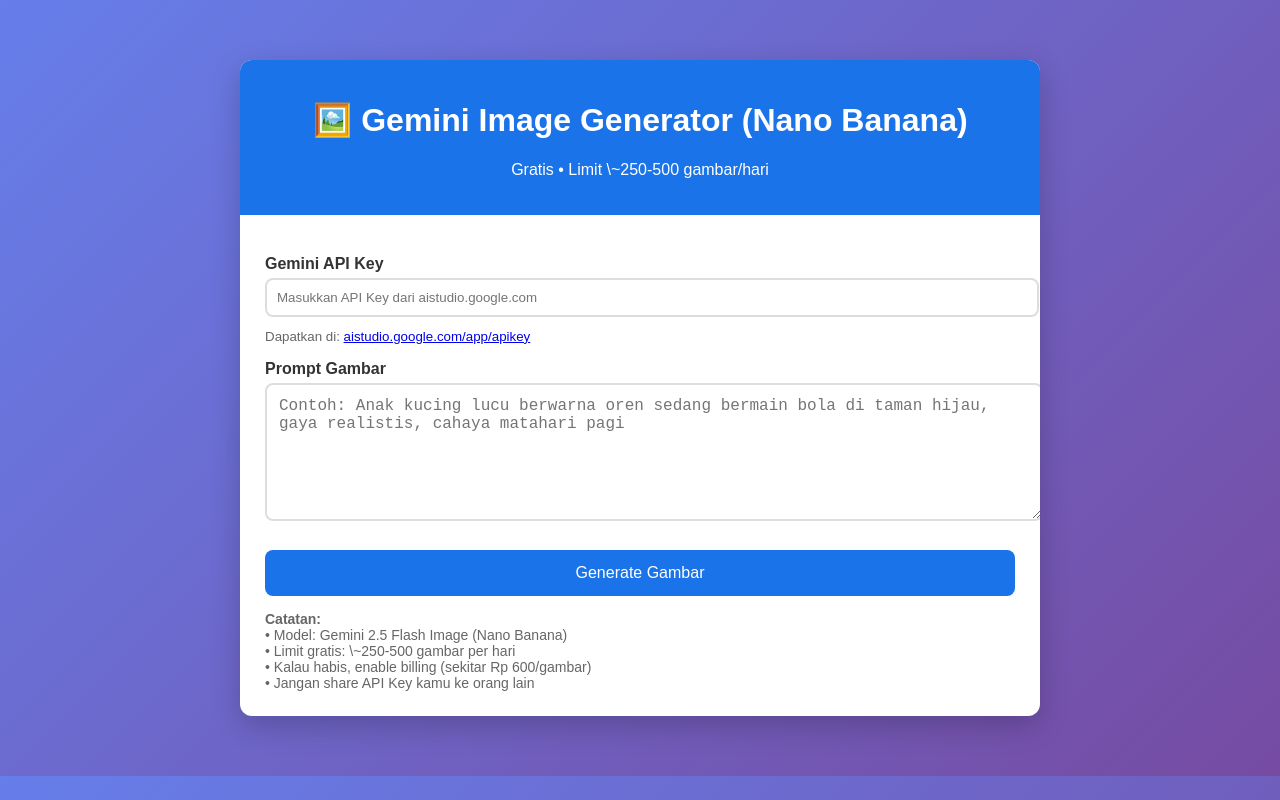
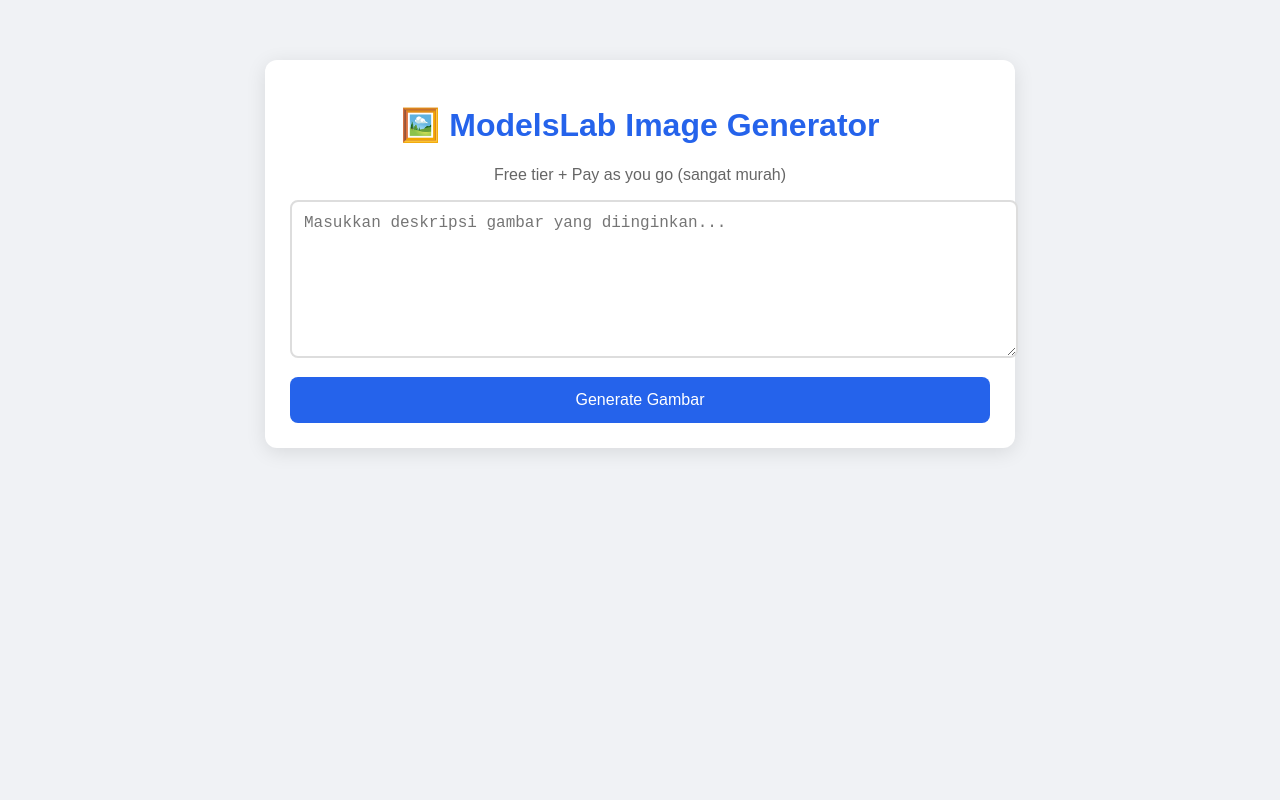
Before and after one commit to AiCerdas/AI-GAMBAR, a website: page index.html in a window 1280 px wide. Drawn offline with Linux system fonts and the light colour scheme.

Commit message:
Add files via upload

```diff
--- a/index.html
+++ b/index.html
@@ -3,71 +3,47 @@
 <head>
   <meta charset="UTF-8">
   <meta name="viewport" content="width=device-width, initial-scale=1.0">
-  <title>Gemini Image Generator - Gratis</title>
+  <title>ModelsLab Image Generator</title>
   <style>
     body {
       font-family: Arial, sans-serif;
-      background: linear-gradient(135deg, #667eea, #764ba2);
+      background: #f0f2f5;
       margin: 0;
       padding: 20px;
-      color: #333;
     }
     .container {
-      max-width: 800px;
+      max-width: 700px;
       margin: 40px auto;
       background: white;
+      padding: 25px;
       border-radius: 12px;
-      box-shadow: 0 10px 30px rgba(0,0,0,0.2);
-      overflow: hidden;
+      box-shadow: 0 4px 20px rgba(0,0,0,0.1);
     }
-    .header {
-      background: #1a73e8;
-      color: white;
-      padding: 20px;
-      text-align: center;
-    }
-    .content {
-      padding: 25px;
-    }
+    h1 { text-align: center; color: #2563eb; }
     textarea {
       width: 100%;
-      height: 110px;
+      height: 130px;
       padding: 12px;
       border: 2px solid #ddd;
       border-radius: 8px;
       font-size: 16px;
-      resize: vertical;
-    }
-    .input-group {
-      margin: 15px 0;
-    }
-    label {
-      display: block;
-      margin-bottom: 5px;
-      font-weight: bold;
     }
     button {
-      background: #1a73e8;
+      width: 100%;
+      padding: 14px;
+      background: #2563eb;
       color: white;
       border: none;
-      padding: 14px 28px;
+      border-radius: 8px;
       font-size: 16px;
-      border-radius: 8px;
       cursor: pointer;
-      width: 100%;
-      margin-top: 10px;
+      margin-top: 15px;
     }
-    button:hover {
-      background: #1557b0;
-    }
-    button:disabled {
-      background: #888;
-      cursor: not-allowed;
-    }
+    button:disabled { background: #999; cursor: not-allowed; }
     #loading {
       text-align: center;
-      margin: 20px 0;
-      color: #1a73e8;
+      margin: 15px 0;
+      color: #2563eb;
       font-weight: bold;
       display: none;
     }
@@ -75,131 +51,65 @@
       max-width: 100%;
       border-radius: 10px;
       margin-top: 20px;
-      box-shadow: 0 5px 15px rgba(0,0,0,0.1);
-    }
-    .api-key {
-      width: 100%;
-      padding: 10px;
-      border: 2px solid #ddd;
-      border-radius: 8px;
-      margin-bottom: 10px;
-    }
-    .info {
-      font-size: 14px;
-      color: #666;
-      margin-top: 15px;
+      box-shadow: 0 4px 15px rgba(0,0,0,0.1);
     }
   </style>
 </head>
 <body>
   <div class="container">
-    <div class="header">
-      <h1>🖼️ Gemini Image Generator (Nano Banana)</h1>
-      <p>Gratis • Limit \~250-500 gambar/hari</p>
-    </div>
+    <h1>🖼️ ModelsLab Image Generator</h1>
+    <p style="text-align:center; color:#666;">Free tier + Pay as you go (sangat murah)</p>
 
-    <div class="content">
-      <div class="input-group">
-        <label>Gemini API Key</label>
-        <input type="password" id="apiKey" class="api-key"
-               placeholder="Masukkan API Key dari aistudio.google.com">
-        <small style="color:#666;">Dapatkan di: <a href="https://aistudio.google.com/app/apikey" target="_blank">aistudio.google.com/app/apikey</a></small>
-      </div>
+    <textarea id="prompt" placeholder="Masukkan deskripsi gambar yang diinginkan..."></textarea>
 
-      <div class="input-group">
-        <label>Prompt Gambar</label>
-        <textarea id="prompt" placeholder="Contoh: Anak kucing lucu berwarna oren sedang bermain bola di taman hijau, gaya realistis, cahaya matahari pagi"></textarea>
-      </div>
+    <button onclick="generateImage()" id="btn">Generate Gambar</button>
 
-      <button onclick="generateImage()" id="btnGenerate">Generate Gambar</button>
-
-      <div id="loading">⏳ Sedang generate gambar... (bisa 5-15 detik)</div>
-
-      <div id="result"></div>
-
-      <div class="info">
-        <strong>Catatan:</strong><br>
-        • Model: Gemini 2.5 Flash Image (Nano Banana)<br>
-        • Limit gratis: \~250-500 gambar per hari<br>
-        • Kalau habis, enable billing (sekitar Rp 600/gambar)<br>
-        • Jangan share API Key kamu ke orang lain
-      </div>
-    </div>
+    <div id="loading">⏳ Sedang generate gambar... (Flux model)</div>
+    <div id="result"></div>
   </div>
 
   <script>
     async function generateImage() {
-      const apiKey = document.getElementById('apiKey').value.trim();
       const prompt = document.getElementById('prompt').value.trim();
       const loading = document.getElementById('loading');
-      const resultDiv = document.getElementById('result');
-      const btn = document.getElementById('btnGenerate');
+      const result = document.getElementById('result');
+      const btn = document.getElementById('btn');
 
-      if (!apiKey) {
-        alert("Masukkan Gemini API Key dulu!");
-        return;
-      }
       if (!prompt) {
-        alert("Masukkan deskripsi gambar!");
+        alert("Masukkan prompt dulu!");
         return;
       }
 
       btn.disabled = true;
       loading.style.display = 'block';
-      resultDiv.innerHTML = '';
+      result.innerHTML = '';
 
       try {
-        const response = await fetch(`https://generativelanguage.googleapis.com/v1beta/models/gemini-2.5-flash-image:generateContent?key=${apiKey}`, {
+        const res = await fetch('/api/generate', {
           method: 'POST',
           headers: { 'Content-Type': 'application/json' },
-          body: JSON.stringify({
-            contents: [{
-              parts: [{ text: prompt }]
-            }],
-            generationConfig: {
-              responseMimeType: "text/plain"  // Gemini akan return base64 image di response
-            }
-          })
+          body: JSON.stringify({ prompt })
         });
 
-        const data = await response.json();
+        const data = await res.json();
 
-        if (data.candidates && data.candidates[0].content.parts) {
-          const parts = data.candidates[0].content.parts;
-
-          for (const part of parts) {
-            if (part.inlineData && part.inlineData.mimeType.startsWith("image/")) {
-              const base64 = part.inlineData.data;
-              const imageUrl = `data:\( {part.inlineData.mimeType};base64, \){base64}`;
-
-              resultDiv.innerHTML = `
-                <h3>Hasil Gambar:</h3>
-                <img src="${imageUrl}" alt="Generated by Gemini">
-                <p><strong>Prompt:</strong> ${prompt}</p>
-              `;
-              return;
-            }
-          }
-          resultDiv.innerHTML = `<p style="color:red;">Gambar tidak ditemukan di response.</p>`;
+        if (data.success && data.image) {
+          result.innerHTML = `
+            <h3>✅ Hasil Gambar:</h3>
+            <img src="${data.image}" alt="Generated Image">
+            <p><strong>Prompt:</strong> ${prompt}</p>
+          `;
         } else {
-          resultDiv.innerHTML = `<p style="color:red;">Error: ${data.error?.message || 'Gagal generate gambar'}</p>`;
+          result.innerHTML = `<p style="color:red;">Error: ${data.error || 'Gagal generate gambar'}</p>`;
         }
-      } catch (error) {
-        console.error(error);
-        resultDiv.innerHTML = `<p style="color:red;">Gagal koneksi ke Gemini API. Cek API Key atau internet kamu.</p>`;
+      } catch (err) {
+        console.error(err);
+        result.innerHTML = `<p style="color:red;">Gagal koneksi ke server. Cek console browser (F12).</p>`;
       } finally {
         loading.style.display = 'none';
         btn.disabled = false;
       }
     }
-
-    // Enter key support di textarea
-    document.getElementById('prompt').addEventListener('keypress', function(e) {
-      if (e.key === 'Enter' && !e.shiftKey) {
-        e.preventDefault();
-        generateImage();
-      }
-    });
   </script>
 </body>
 </html>
```
Also changed, not shown: generate.js (+55 -36 lines), package.json (+5 -5 lines), vercel.json.
